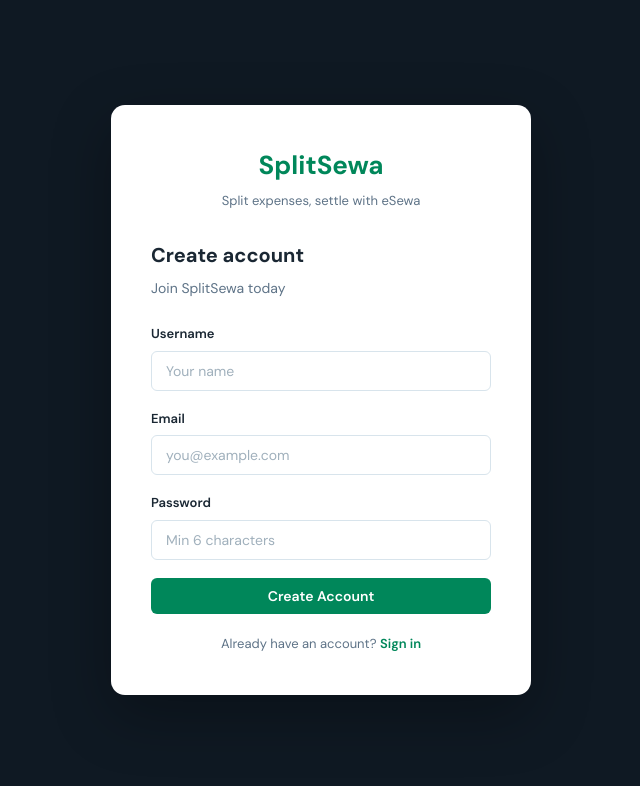
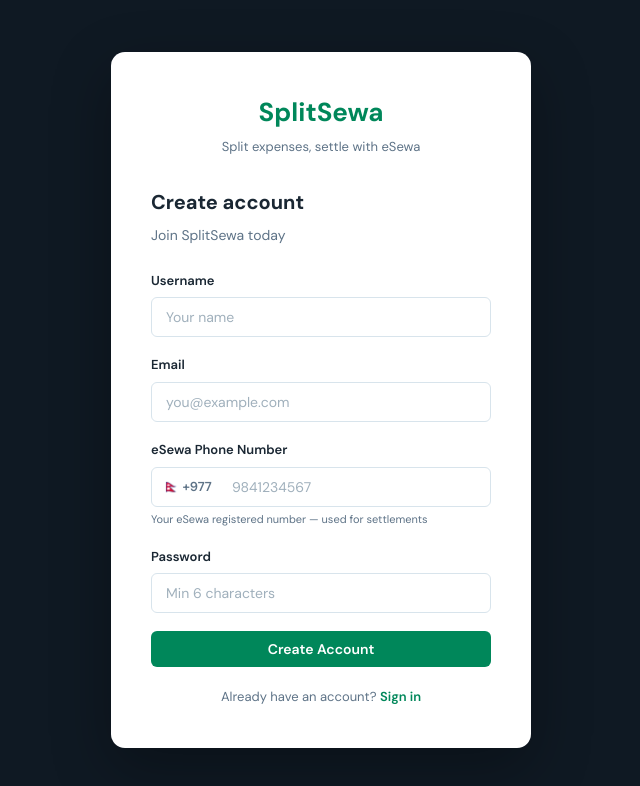
Before and after one commit to aki-raa/splitsewa-frontend, a React (Vite) app: page /register in a window 1280 px wide. Shown: the top 786 px of the page, without its empty margins (319-959 px from the left). Built offline with nearby package versions, Linux system fonts and the light colour scheme.

Commit message:
fix: removed id

```diff
--- a/src/pages/Groups.jsx
+++ b/src/pages/Groups.jsx
@@ -163,15 +163,15 @@
                         <div>
                           <div style={{ fontWeight: 600, fontSize: 14 }}>{m.username}</div>
                           <div style={{ fontSize: 12, color: 'var(--text-muted)' }}>{m.email}</div>
+                          {m.phone && <div style={{ fontSize: 12, color: 'var(--green)' }}>📱 {m.phone}</div>}
                         </div>
-                        <span className="badge badge-gray" style={{ marginLeft: 'auto' }}>ID: {m.userId}</span>
                       </div>
                     ))}
                   </div>
                 )}
               </div>
               <div style={{ background: 'var(--green-dim)', borderRadius: 'var(--radius-sm)', padding: '10px 14px', fontSize: 13, color: 'var(--green)' }}>
-                💡 Use member IDs from above when settling payments
+                💡 Use member phone numbers above for eSewa payments
               </div>
             </div>
           </div>
--- a/src/pages/Register.jsx
+++ b/src/pages/Register.jsx
@@ -3,7 +3,7 @@
 import { register } from '../api';
 
 export default function Register() {
-  const [form, setForm] = useState({ username: '', email: '', password: '' });
+  const [form, setForm] = useState({ username: '', email: '', password: '', phone: '' });
   const [error, setError] = useState('');
   const [loading, setLoading] = useState(false);
   const navigate = useNavigate();
@@ -11,6 +11,10 @@
   const handleSubmit = async (e) => {
     e.preventDefault();
     setError('');
+    if (form.phone && !/^9[678]\d{8}$/.test(form.phone)) {
+      setError('Enter a valid Nepali phone number (e.g. 9841234567)');
+      return;
+    }
     setLoading(true);
     try {
       await register(form);
@@ -38,42 +42,38 @@
         <form onSubmit={handleSubmit}>
           <div className="form-group">
             <label className="form-label">Username</label>
-            <input
-              type="text"
-              className="form-input"
-              placeholder="Your name"
-              value={form.username}
-              onChange={(e) => setForm({ ...form, username: e.target.value })}
-              required
-            />
+            <input type="text" className="form-input" placeholder="Your name"
+              value={form.username} onChange={(e) => setForm({ ...form, username: e.target.value })} required />
           </div>
           <div className="form-group">
             <label className="form-label">Email</label>
-            <input
-              type="email"
-              className="form-input"
-              placeholder="you@example.com"
-              value={form.email}
-              onChange={(e) => setForm({ ...form, email: e.target.value })}
-              required
-            />
+            <input type="email" className="form-input" placeholder="you@example.com"
+              value={form.email} onChange={(e) => setForm({ ...form, email: e.target.value })} required />
+          </div>
+          <div className="form-group">
+            <label className="form-label">eSewa Phone Number</label>
+            <div style={{ position: 'relative' }}>
+              <span style={{
+                position: 'absolute', left: 12, top: '50%', transform: 'translateY(-50%)',
+                fontSize: 13, color: 'var(--text-muted)', fontWeight: 600
+              }}>🇳🇵 +977</span>
+              <input type="tel" className="form-input" placeholder="9841234567"
+                value={form.phone}
+                onChange={(e) => setForm({ ...form, phone: e.target.value })}
+                style={{ paddingLeft: 80 }}
+                maxLength={10}
+                required />
+            </div>
+            <div style={{ fontSize: 11, color: 'var(--text-muted)', marginTop: 4 }}>
+              Your eSewa registered number — used for settlements
+            </div>
           </div>
           <div className="form-group">
             <label className="form-label">Password</label>
-            <input
-              type="password"
-              className="form-input"
-              placeholder="Min 6 characters"
-              value={form.password}
-              onChange={(e) => setForm({ ...form, password: e.target.value })}
-              required
-            />
+            <input type="password" className="form-input" placeholder="Min 6 characters"
+              value={form.password} onChange={(e) => setForm({ ...form, password: e.target.value })} required />
           </div>
-          <button
-            type="submit"
-            className="btn btn-primary btn-full"
-            disabled={loading}
-          >
+          <button type="submit" className="btn btn-primary btn-full" disabled={loading}>
             {loading ? 'Creating account...' : 'Create Account'}
           </button>
         </form>
--- a/src/pages/Settle.jsx
+++ b/src/pages/Settle.jsx
@@ -157,7 +157,7 @@
                     <option value="">Select member to pay</option>
                     {members.map((m) => (
                       <option key={m.userId} value={m.userId}>
-                        {m.username} ({m.email})
+                        {m.username}
                       </option>
                     ))}
                   </select>
@@ -176,13 +176,17 @@
                 {selectedMember && (
                   <div style={{
                     marginTop: 8,
-                    padding: '8px 12px',
+                    padding: '10px 12px',
                     background: 'var(--green-dim)',
                     borderRadius: 'var(--radius-sm)',
                     fontSize: 12,
-                    color: 'var(--green)'
+                    color: 'var(--green)',
+                    display: 'flex',
+                    flexDirection: 'column',
+                    gap: 2,
                   }}>
-                    Paying to: <strong>{selectedMember.username}</strong> ({selectedMember.email})
+                    <span>Paying to: <strong>{selectedMember.username}</strong></span>
+                    {selectedMember.phone && <span>eSewa: <strong>{selectedMember.phone}</strong></span>}
                   </div>
                 )}
               </div>
@@ -236,20 +240,20 @@
                   {selectedMember && (
                     <div style={{ fontSize: 13, color: 'var(--text-muted)', marginTop: 4 }}>
                       to <strong>{selectedMember.username}</strong>
+                      {selectedMember.phone && (
+                        <span> · eSewa: <strong style={{ color: 'var(--green)' }}>{selectedMember.phone}</strong></span>
+                      )}
                     </div>
                   )}
                 </div>
 
                 <div style={{ display: 'grid', gridTemplateColumns: '1fr 1fr', gap: 10, marginBottom: 16 }}>
-
                   <button className="btn btn-primary btn-full" onClick={handleEsewaRedirect}>
                     Open eSewa →
                   </button>
-
                   <button className="btn btn-ghost btn-full" onClick={() => setShowQR(!showQR)}>
                     {showQR ? 'Hide QR' : 'Show QR'}
                   </button>
-
                 </div>
 
                 {showQR && (
```
